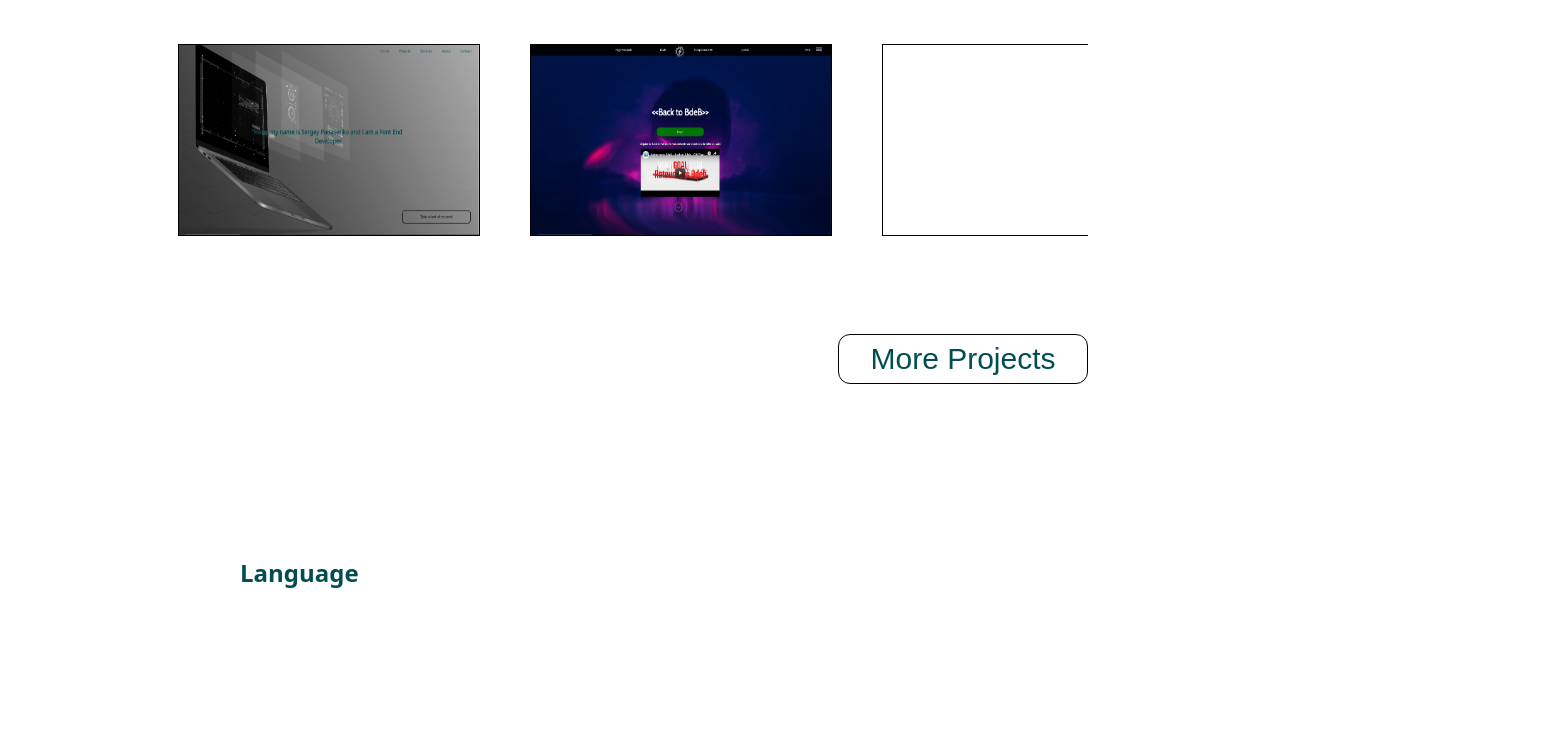
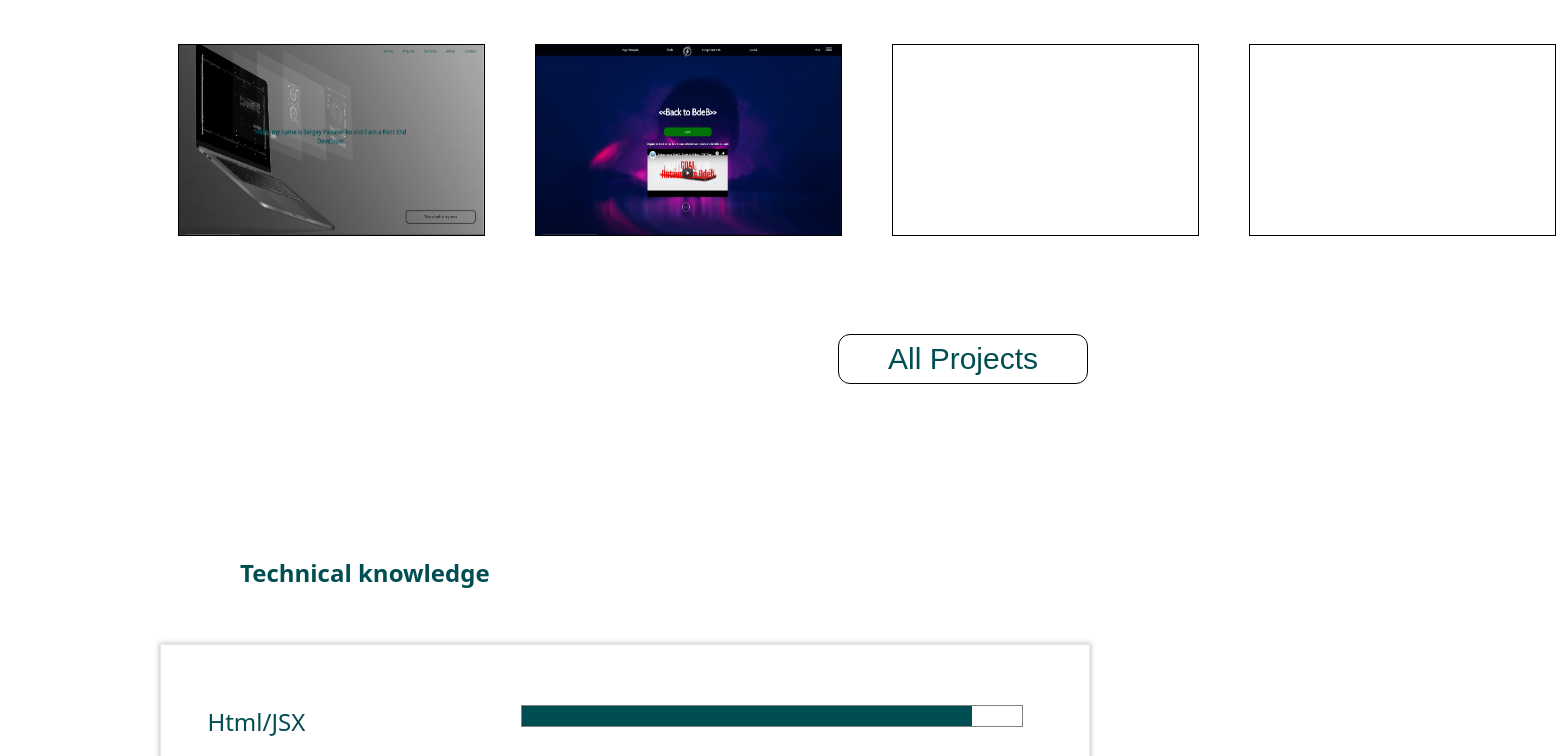
Before and after one commit to NaToky/portfolio, a Vue app: page / in a window 1280 px wide. Shown: the part 2044-2800 px from the top of the page, 1556 px wide, since content can reach past the window. Built offline with nearby package versions, Linux system fonts and the light colour scheme.

Commit message:
Added a new page section .

```diff
--- a/src/components/MainPage-Header.vue
+++ b/src/components/HomePage.vue
@@ -9,7 +9,7 @@
           v-for="nav in links"
           v-bind:key="nav.key"
           >
-            <router-link :to="nav.ref">{{ nav.name }} </router-link>
+            <router-link :to="nav.ref" class="line">{{ nav.name }} </router-link>
           </li>
         </ul>
       </div>
@@ -26,7 +26,7 @@
         <button class="buttonModel" id="aboutButton"> About </button>
       </div>
       <div class="pageSectionTwo">
-        <h2 id="pSTittle"> Top 5 projects </h2>
+        <h2 id="pSTittle"> Top projects </h2>
         <div class="projectsHandler">
           <div class="project"
           v-for="projects in projects"
@@ -35,13 +35,27 @@
           >
           </div>
         </div>
-        <button class="buttonModel" id="projectsButton"> More Projects </button>
+        <button class="buttonModel" id="projectsButton"> All Projects </button>
       </div>
-      <div class="pageSection3">
-        <h2 id="pSTittle"> Language </h2>
+      <div class="pageSectionThree">
+        <h2 id="pSTittle"> Technical knowledge </h2>
+
+            <div class="languageHandler">
+              <div v-for="lang in languages" class="languages">
+                <p class="LangTitle">{{lang.name}}</p>
+                <div class="LevelBack">
+                  <div class="Level" v-bind:style="{height: '100%', 'background-color': '#004e52', width: lang.level + '%'}"></div>
+                </div>
+              </div>
+              <p id="note"> *Based on usage in projects </p>
+            </div>
+
       </div>
     </div>
-
+    <div class="footer">
+      <div class="SiteMap"></div>
+      <div class="GitHub"></div>
+    </div>
   </div>
 </template>
 
@@ -89,8 +103,43 @@
           name:"Cookie Clicker",
           key: "3",
           id: "projectThree"
+        },
+        {
+          name:"Todo",
+          key:"4",
+          id:"projectFour"
         }
-      ]
+      ],
+      languages: [
+      {
+      name:"Html/JSX",
+      level: 90,
+      },
+      {
+      name:"CSS/SASS",
+      level: 90,
+      },
+      {
+      name:"Javascript/JQuery",
+      level: 70,
+      },
+      {
+      name:"Vue.js",
+      level: 50,
+      },
+      {
+      name:"React.js",
+      level: 40,
+      },
+      {
+      name:"Node.js",
+      level: 20,
+      },
+      {
+      name:"MongoDB",
+      level: 20,
+      },
+    ]
       }
     }
   }
--- a/src/router/index.js
+++ b/src/router/index.js
@@ -1,5 +1,5 @@
 import Projects from '../components/projects.vue'
-import HomePage from '../components/MainPage-Header.vue'
+import HomePage from '../components/HomePage.vue'
 
 export default [
   {
--- a/src/style.sass
+++ b/src/style.sass
@@ -14,11 +14,11 @@ body
  margin: 0
  padding: 0
  font-family: 'Arvo', serif
- height: 4000px
  font-family: 'Noto Sans', sans-serif
 
 .NavMenu
   float: right
+  margin-right: 20px
 .Header
   background-image: url("./assets/Background.png")
   background-size: 100% 100%
@@ -31,9 +31,7 @@ ul
 
 li
   display: inline-block
-  padding: 10px
-  padding-right: 15px
-  padding-left: 15px
+  padding: 15px 30px 0px 30px
   font-size: 20px
 
 .navItem
@@ -110,18 +108,16 @@ a:hover
   margin-left: 240px
   color: $fiColor
 .projectsHandler
-  width: 75%
+  width: 80%
   margin-left: 10%
   margin-top: 55px
   height: 210px
-  overflow-x: hidden
-  overflow-y: hidden
   white-space: nowrap
 
 .project
  height: 190px
  border: 1px solid black
- width: 300px
+ width: 305px
  display: inline-block
  margin-left: 50px
 
@@ -143,3 +139,40 @@ a:hover
 #projectTwo
   background-image: url("./assets/projectTwo.png")
   background-size: 100% 100%
+.languageHandler
+  margin-left: 12.5%
+  margin-top: 55px
+  width: 72.5%
+  height: 600px
+  border: 0.5px solid rgba(190, 190, 190, 0.35)
+  box-shadow: 0px 0px 5px 1px #c7c7c7
+.pageSectionThree
+  height: 900px
+.LangTitle
+  position: absolute
+  width: 15%
+.languages
+  width: 90%
+  margin-left: 5%
+  margin-top: 45px
+  padding: 15px 0px 15px 0px
+  font-size: 24px
+  font-weight: 500
+  color: $fiColor
+.LevelBack
+  float: right
+  width: 500px
+  height: 20px
+  border: 0.5px solid grey
+  margin-right: 20px
+#note
+  float: right
+  margin-top: 50px
+  margin-right: -550px
+  color: $fiColor
+  font-size: 14px
+.footer
+  width: 100%
+  height: 200px
+  background-image: url(./assets/footerImage.png)
+  display: flex
```
Also changed, not shown: src/style.min.css (+1 -1 lines), src/assets/footerImage.png (added).
